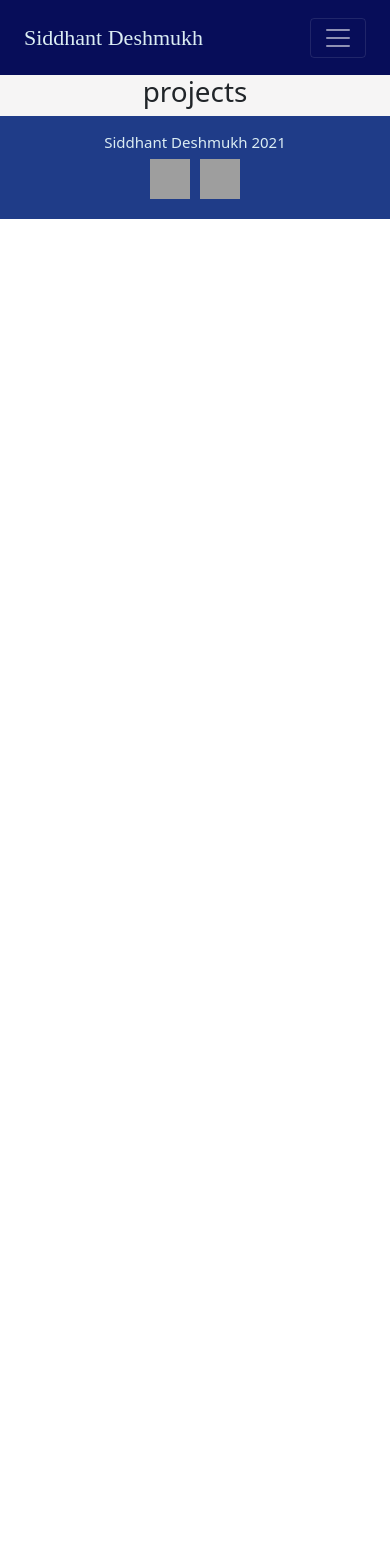
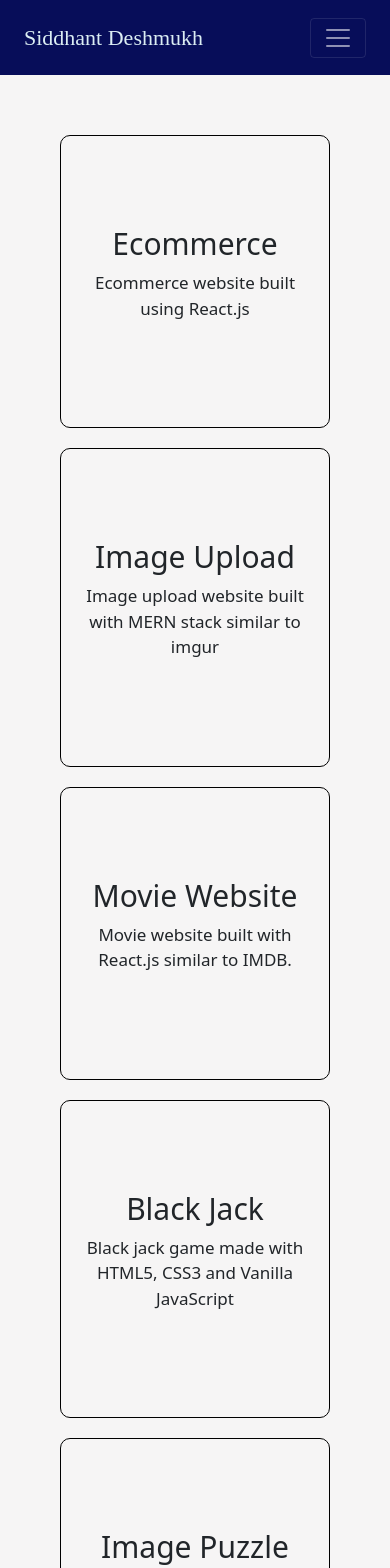
Before and after one commit to sid6145/portfolio, a React (Create React App) app: page /projects in a window 390 px wide. Shown: the top 1568 px of the page. Before the commit the page ends 844 px from the top, so only its background shows below. Built offline with nearby package versions, Linux system fonts and the light colour scheme; grey boxes are pictures that could not be loaded.

Commit message:
completed basic project page, also made it responsive

```diff
--- a/src/Components/About/style.css
+++ b/src/Components/About/style.css
@@ -35,7 +35,7 @@
 @media only screen and (max-width: 650px) {
 .about-container{
         min-height: 100vh;
-        padding: 0 30px;
+        padding: 15px 30px;
 
     }
 
--- a/src/Components/Page404/style.css
+++ b/src/Components/Page404/style.css
@@ -6,6 +6,7 @@
 .page404-container img{
     position: absolute;
     width: 50%;
+    height: auto;
     left: 26%;
     z-index: 1;
 }
--- a/src/Components/Projects/index.js
+++ b/src/Components/Projects/index.js
@@ -1,11 +1,37 @@
-import React from 'react'
+import React from "react";
+import "./style.css";
 
 function Projects() {
-    return (
-        <div>
-            <h1>projects</h1>
+  return (
+    <div className="project-container">
+        <div className="project-card">
+            <h2>Ecommerce</h2>
+            <p>Ecommerce website built using React.js</p>
         </div>
-    )
+        <div className="project-card">
+            <h2>Image Upload</h2>
+            <p>Image upload website built with MERN stack similar to imgur</p>
+        </div>
+        <div className="project-card">
+            <h2>Movie Website</h2>
+            <p>Movie website built with React.js similar to IMDB.</p>
+        </div>
+        <div className="project-card">
+            <h2>Black Jack</h2>
+            <p>Black jack game made with HTML5, CSS3 and Vanilla JavaScript</p>
+        </div>
+        <div className="project-card">
+            <h2>Image Puzzle</h2>
+            <p>Image puzzle made with HTML5, CSS3 and Vanilla JavaScript</p>
+        </div>
+        <div className="project-card">
+            <h2>Mental Health</h2>
+            <p>Mental Health website where users can book appointment with therapists and also has
+                a community page where users can post their experiences. Made with MERN Stack
+            </p>
+        </div>
+    </div>
+  );
 }
 
-export default Projects
+export default Projects;
--- a/src/Components/Projects/style.css
+++ b/src/Components/Projects/style.css
@@ -0,0 +1,30 @@
+.project-container{
+    min-height: 100vh;
+    padding: 50px;
+    display: flex;
+    flex-wrap: wrap;
+    justify-content: center;
+    align-items: center;
+}
+
+.project-card{
+    max-width: 300px;
+    max-height:350px;
+    padding: 90px 10px;
+    margin: 10px;
+    border: 1px solid black;
+    border-radius: 10px;
+    transition: 0.4s ease;
+}
+
+.project-card h2{
+    font-size: 30px;
+}
+.project-card p{
+    font-size: 17px;
+}
+
+.project-card:hover{
+    box-shadow: 3px 3px 10px black;
+    cursor: pointer;
+}
```
